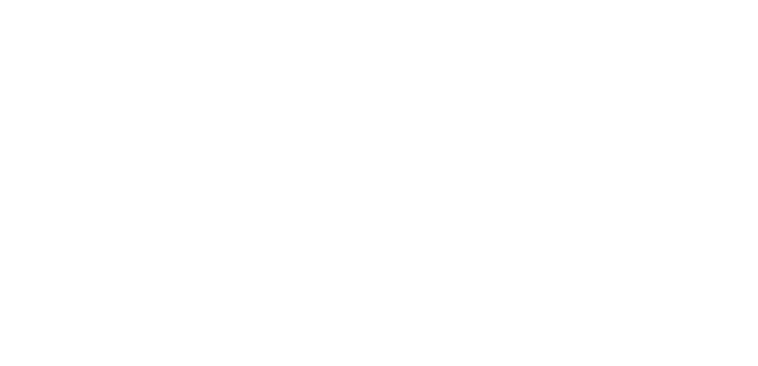
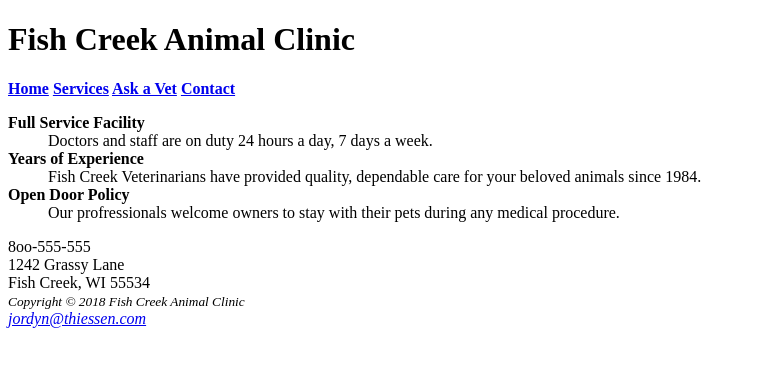
Before and after one commit to 44144Sp21/ch2casestudy-JordynThiessen, a plain HTML site: page index.html in a window 1280 px wide. Shown: the whole page, without its empty margins (0-758 px from the left). Drawn offline with Linux system fonts and the light colour scheme.

Commit message:
ThiessenCh2CaseStudy
Added code to the index.html and created services.html webpage as per the assignment in the book.

```diff
--- a/index.html
+++ b/index.html
@@ -1,10 +1,37 @@
 <!DOCTYPE html>
 <html lang="en">
 	<head>
-		<title>LASTNAME Chapter 2 Case Study - Fish Creek Animal Clinic</title>
+		<title>Thiessen Chapter 2 Case Study - Fish Creek Animal Clinic</title>
 		<meta charset="utf-8">
 	</head>
 <body>
 
-</body>
+    <h1><b>Fish Creek Animal Clinic</b></h1>
+
+        <nav><b>
+            <a href="index.html">Home</a>
+            <a href="services.html">Services</a>
+            <a href="askvet.html">Ask a Vet</a>
+            <a href="contact.html">Contact</a>
+            </b>
+        </nav>
+        <main>
+            <dl>
+                <dt><strong>Full Service Facility</strong></dt>
+                    <dd>Doctors and staff are on duty 24 hours a day, 7 days a week.</dd>
+                <dt><strong>Years of Experience</strong></dt>
+                    <dd>Fish Creek Veterinarians have provided quality, dependable care for your beloved animals since 1984.</dd>
+                <dt><strong>Open Door Policy</strong></dt>
+                    <dd>Our profressionals welcome owners to stay with their pets during any medical procedure.</dd>
+            </dl>
+            <div>8oo-555-555<br>
+                1242 Grassy Lane<br>
+                Fish Creek, WI 55534<br>
+            </div>
+        </main>
+        <footer><small><i>Copyright &copy; 2018 Fish Creek Animal Clinic</i></small><br>
+            <i><a href="mailto:jordyn@thiessen.com">jordyn@thiessen.com</a></i>
+        </footer>
+
+    </body>
 </html>
```
Also changed, not shown: services.html (added, +37 -0 lines).
